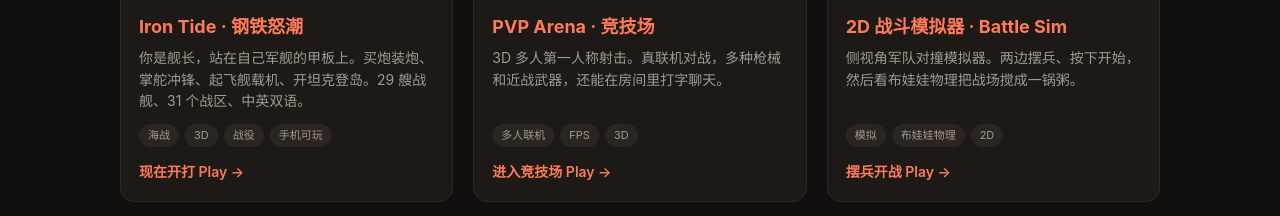
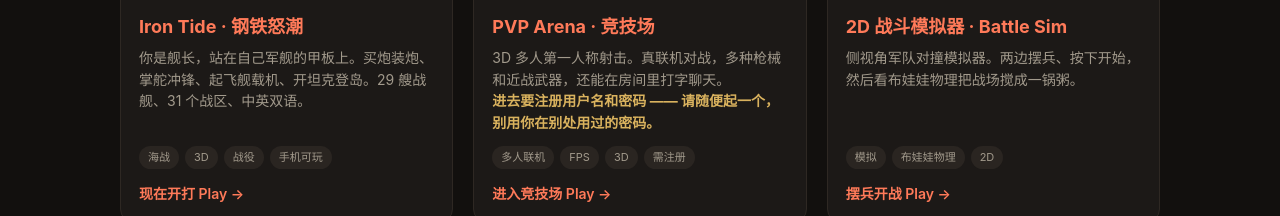
Before and after one commit to VideoGameTips/sushigamelab, a plain HTML site: page index.html in a window 1280 px wide. Shown: the part 560-776 px from the top of the page. Drawn offline with Linux system fonts and the light colour scheme.

Commit message:
docs: 提醒 PVP 需要注册,别用常用密码(服务端明文存储)

```diff
--- a/index.html
+++ b/index.html
@@ -104,8 +104,9 @@
         <span class="badge mp">联机</span></div>
       <div class="body">
         <h2>PVP Arena · 竞技场</h2>
-        <p class="desc">3D 多人第一人称射击。真联机对战，多种枪械和近战武器，还能在房间里打字聊天。</p>
-        <div class="tags"><span class="tag">多人联机</span><span class="tag">FPS</span><span class="tag">3D</span></div>
+        <p class="desc">3D 多人第一人称射击。真联机对战，多种枪械和近战武器，还能在房间里打字聊天。<br>
+          <b style="color:#d9b25e">进去要注册用户名和密码 —— 请随便起一个，别用你在别处用过的密码。</b></p>
+        <div class="tags"><span class="tag">多人联机</span><span class="tag">FPS</span><span class="tag">3D</span><span class="tag">需注册</span></div>
         <div class="cta">进入竞技场 Play →</div>
       </div>
     </a>
```
